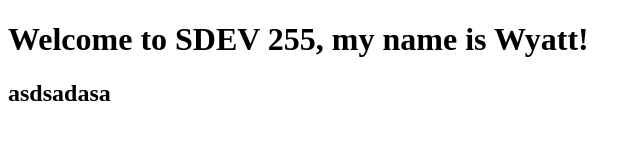
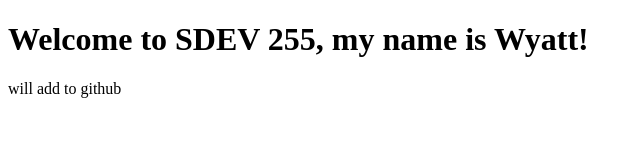
Before and after one commit to WyattKIvyTech/SDEV255GitExample, a plain HTML site: page index.html in a window 1280 px wide. Shown: the whole page, without its empty margins (0-641 px from the left). Drawn offline with Linux system fonts and the light colour scheme.

Commit message:
add p tag -wk

```diff
--- a/index.html
+++ b/index.html
@@ -7,10 +7,9 @@
   <title>replit</title>
   <link href="style.css" rel="stylesheet" type="text/css" />
 </head>
-
 <body>
   <h1>Welcome to SDEV 255, my name is Wyatt!</h1>
-  <h2>asdsadasa</h2>
+  <p>will add to github</p>
   <script src="https://replit.com/public/js/replit-badge.js" theme="blue" defer></script>
 </body>
 
```
